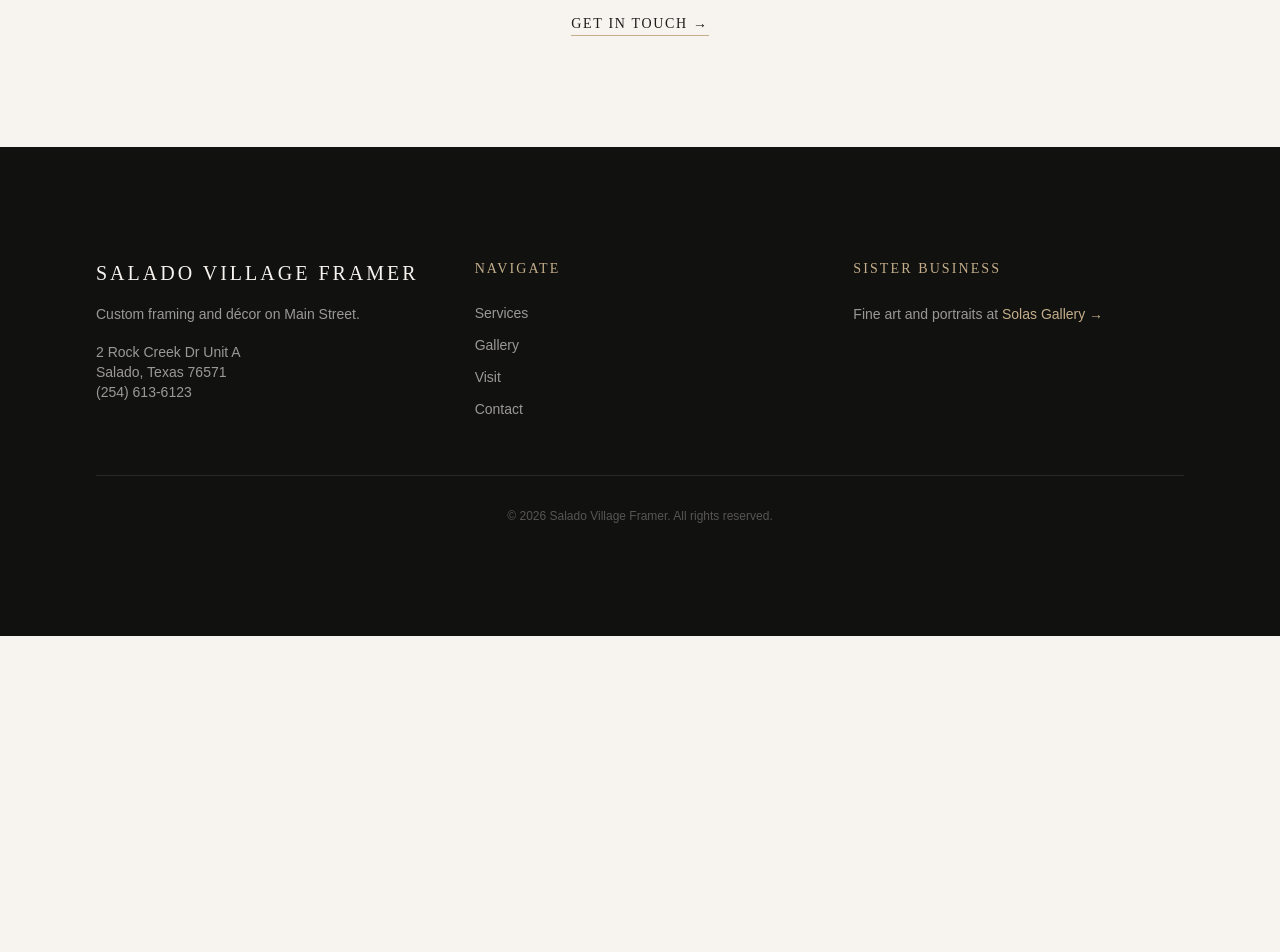
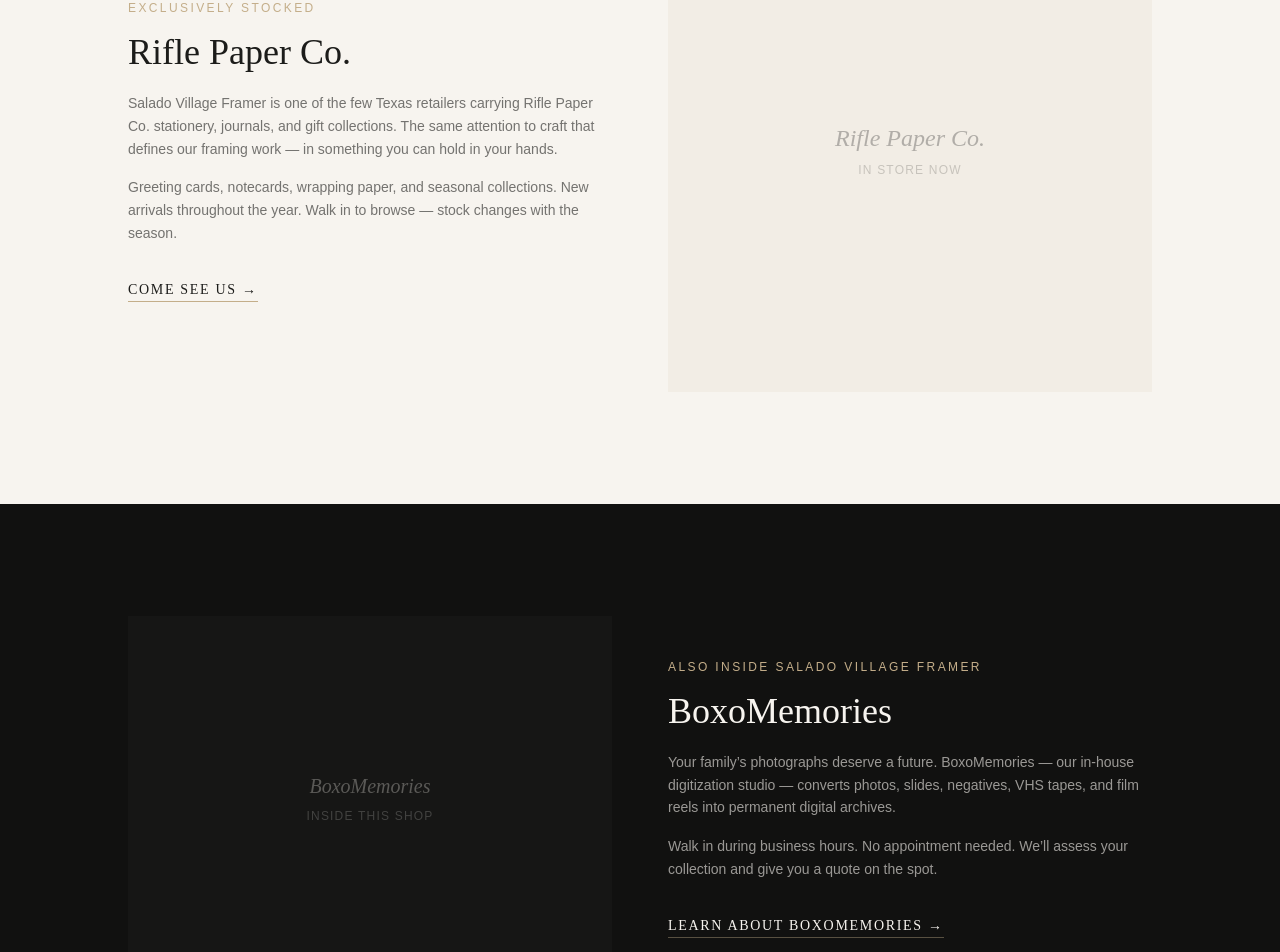
Before and after one commit to solasgallery/village-framer-site, a Next.js app: page / in a window 1280 px wide. Shown: the part 2660-3612 px from the top of the page. Before the commit the page ends 3296 px from the top, so only its background shows below. Built offline with nearby package versions, Linux system fonts and the light colour scheme.

Commit message:
Lydia: content + copy elevation pass 1
- Elevated brand voice across all pages
- Removed stale/placeholder content
- Added missing pages and sections

```diff
--- a/src/app/page.tsx
+++ b/src/app/page.tsx
@@ -157,6 +157,86 @@
         </div>
       </section>
 
+      {/* Rifle Paper Co. Section */}
+      <section className="section-pad bg-cream border-t border-stone/20">
+        <div className="max-w-5xl mx-auto grid grid-cols-1 md:grid-cols-2 gap-14 items-center">
+          <div>
+            <p className="font-body text-xs text-stone tracking-[0.2em] uppercase mb-4">
+              Exclusively Stocked
+            </p>
+            <h2 className="font-display text-3xl md:text-4xl text-charcoal mb-5">
+              Rifle Paper Co.
+            </h2>
+            <p className="font-body text-sm text-charcoal/60 leading-relaxed mb-4">
+              Salado Village Framer is one of the few Texas retailers carrying
+              Rifle Paper Co. stationery, journals, and gift collections. The
+              same attention to craft that defines our framing work — in something
+              you can hold in your hands.
+            </p>
+            <p className="font-body text-sm text-charcoal/60 leading-relaxed mb-8">
+              Greeting cards, notecards, wrapping paper, and seasonal
+              collections. New arrivals throughout the year. Walk in to browse —
+              stock changes with the season.
+            </p>
+            <Link href="/visit" className="btn-quiet text-charcoal">
+              Come see us &rarr;
+            </Link>
+          </div>
+          <div className="relative aspect-square bg-stone/10 flex items-center justify-center overflow-hidden">
+            <div className="text-center px-8">
+              <p className="font-display text-2xl text-charcoal/30 italic">
+                Rifle Paper Co.
+              </p>
+              <p className="font-body text-xs text-charcoal/20 mt-2 tracking-widest uppercase">
+                In store now
+              </p>
+            </div>
+          </div>
+        </div>
+      </section>
+
+      {/* Boxo Memories Cross-Sell */}
+      <section className="section-pad bg-deep text-cream">
+        <div className="max-w-5xl mx-auto grid grid-cols-1 md:grid-cols-2 gap-14 items-center">
+          <div className="relative aspect-[4/3] bg-charcoal/50 flex items-center justify-center">
+            <div className="text-center px-8">
+              <p className="font-display text-xl text-cream/30 italic">
+                BoxoMemories
+              </p>
+              <p className="font-body text-xs text-cream/20 mt-2 tracking-widest uppercase">
+                Inside this shop
+              </p>
+            </div>
+          </div>
+          <div>
+            <p className="font-body text-xs text-stone tracking-[0.2em] uppercase mb-4">
+              Also Inside Salado Village Framer
+            </p>
+            <h2 className="font-display text-3xl md:text-4xl text-cream mb-5">
+              BoxoMemories
+            </h2>
+            <p className="font-body text-sm text-cream/60 leading-relaxed mb-4">
+              Your family&rsquo;s photographs deserve a future. BoxoMemories —
+              our in-house digitization studio — converts photos, slides,
+              negatives, VHS tapes, and film reels into permanent digital
+              archives.
+            </p>
+            <p className="font-body text-sm text-cream/60 leading-relaxed mb-8">
+              Walk in during business hours. No appointment needed. We&rsquo;ll
+              assess your collection and give you a quote on the spot.
+            </p>
+            <a
+              href="https://www.boxomemories.com"
+              target="_blank"
+              rel="noopener noreferrer"
+              className="btn-quiet text-cream border-stone/40 hover:border-cream"
+            >
+              Learn about BoxoMemories &rarr;
+            </a>
+          </div>
+        </div>
+      </section>
+
       {/* CTA */}
       <section className="section-pad bg-cream text-center">
         <div className="max-w-2xl mx-auto">
```
